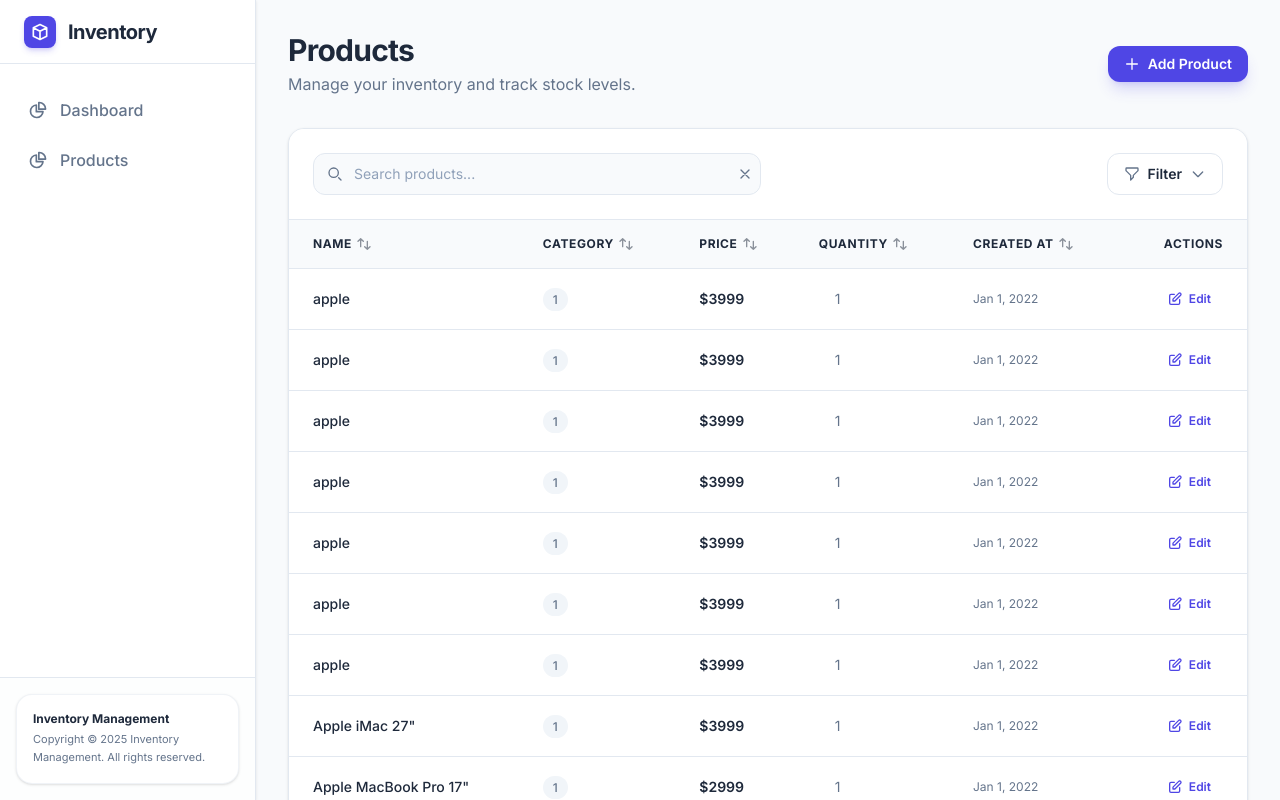
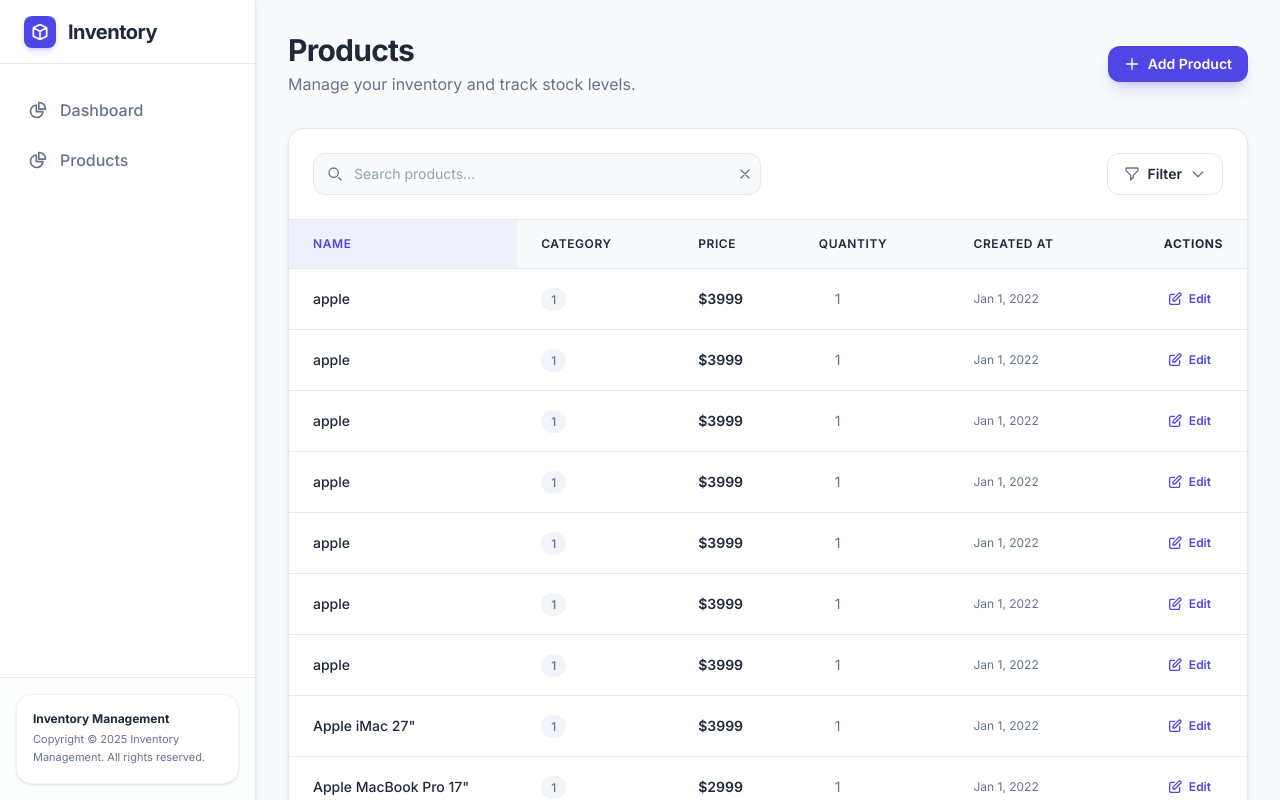
Before and after one commit to akfaqih3/inventory-management, an Angular app: page /dashboard in a window 1280 px wide. Shown: the top 800 px of the page. Built offline with nearby package versions, Linux system fonts and the light colour scheme.

Commit message:
enhance feedback of sorting

```diff
--- a/src/app/features/product/components/product-table/product-table.css
+++ b/src/app/features/product/components/product-table/product-table.css
@@ -0,0 +1,19 @@
+.sort-active {
+    background-color: color-mix(in srgb, var(--color-fg-brand), transparent 95%);
+}
+
+@keyframes fadeInZoom {
+    from {
+        opacity: 0;
+        transform: scale(0.8);
+    }
+
+    to {
+        opacity: 1;
+        transform: scale(1);
+    }
+}
+
+.animate-in {
+    animation: fadeInZoom 0.2s ease-out forwards;
+}
--- a/src/app/features/product/components/product-table/product-table.html
+++ b/src/app/features/product/components/product-table/product-table.html
@@ -4,10 +4,8 @@
       <app-product-table-search (searchOutput)="searchInputChanged($event)"></app-product-table-search>
     </div>
     <div class="w-full sm:w-auto flex items-center gap-4">
-      <app-product-table-filter [categories]="mockCategories"
-        (categorySelected)="selectCategory($event)"
-        [categoriesSelected]="categoriesSelected()"
-        ></app-product-table-filter>
+      <app-product-table-filter [categories]="mockCategories" (categorySelected)="selectCategory($event)"
+        [categoriesSelected]="categoriesSelected()"></app-product-table-filter>
     </div>
   </div>
 
@@ -17,13 +15,34 @@
         class="text-xs font-semibold text-heading uppercase tracking-wider bg-neutral-secondary-medium border-b border-default">
         <tr>
           @for(item of items; track $index) {
-          <th scope="col" class="px-6 py-4">
-            <div (click)="sortBy(item.label )" class="flex items-center gap-1 cursor-pointer hover:text-fg-brand transition-colors">
-              {{item.label}}
-              <svg class="w-4 h-4 opacity-50" fill="none" stroke="currentColor" viewBox="0 0 24 24">
-                <path stroke-linecap="round" stroke-linejoin="round" stroke-width="2"
-                  d="M7 16V4m0 0L3 8m4-4l4 4m6 0v12m0 0l4-4m-4 4l-4-4" />
-              </svg>
+          <th scope="col" class="px-6 py-4 transition-colors duration-200"
+            [class.sort-active]="activeSortBy() === item.key">
+            <div (click)="sortBy(item.key)"
+              class="flex items-center gap-2 cursor-pointer group select-none transition-all duration-200"
+              [class.text-fg-brand]="activeSortBy() === item.key">
+              <span class="font-semibold uppercase tracking-wider">{{item.label}}</span>
+
+              <div
+                class="flex flex-col items-center justify-center opacity-0 group-hover:opacity-100 transition-opacity duration-200"
+                [class.opacity-100]="activeSortBy() === item.key">
+                @if (activeSortBy() === item.key) {
+                @if (activeSortOrder() === 'asc') {
+                <svg class="w-3.5 h-3.5 text-fg-brand animate-in" fill="none" stroke="currentColor" viewBox="0 0 24 24">
+                  <path stroke-linecap="round" stroke-linejoin="round" stroke-width="2.5" d="M5 15l7-7 7 7" />
+                </svg>
+                } @else {
+                <svg class="w-3.5 h-3.5 text-fg-brand animate-in" fill="none" stroke="currentColor" viewBox="0 0 24 24">
+                  <path stroke-linecap="round" stroke-linejoin="round" stroke-width="2.5" d="M19 9l-7 7-7-7" />
+                </svg>
+                }
+                } @else {
+                <svg class="w-3.5 h-3.5 text-body/30 group-hover:text-body/50" fill="none" stroke="currentColor"
+                  viewBox="0 0 24 24">
+                  <path stroke-linecap="round" stroke-linejoin="round" stroke-width="2.5"
+                    d="M7 16V4m0 0L3 8m4-4l4 4m6 0v12m0 0l4-4m-4 4l-4-4" />
+                </svg>
+                }
+              </div>
             </div>
           </th>
           }
--- a/src/app/features/product/components/product-table/product-table.ts
+++ b/src/app/features/product/components/product-table/product-table.ts
@@ -9,6 +9,7 @@ import { ProductModel } from '../../models/product-model';
 
 interface ProductTableHeader {
   label: string;
+  key: keyof ProductModel;
 }
 
 @Component({
@@ -31,52 +32,60 @@ export class ProductTable {
 
   categoriesSelected = this._productStore.categoreisSelected;
 
+  activeSortBy = this._productStore.sortBy;
+  activeSortOrder = this._productStore.sortOrder;
+
   productEditable = output<ProductModel>();
 
 
   items: ProductTableHeader[] = [
     {
-      label: "Name"
+      label: "Name",
+      key: "name"
     },
     {
-      label: "category"
+      label: "category",
+      key: "categoryId"
     },
     {
-      label: "Price"
+      label: "Price",
+      key: "price"
     },
     {
-      label: "Quantity"
+      label: "Quantity",
+      key: "quantity"
     },
     {
-      label: "Created At"
+      label: "Created At",
+      key: "createdAt"
     }
   ]
 
   editProduct(productId: number) {
     const product = this._productStore.productEditable(productId);
-    if(product){
+    if (product) {
       this.productEditable.emit(product);
     }
   }
 
-  searchInputChanged(e:any){
+  searchInputChanged(e: any) {
     this._productStore.updateSearch(e);
   }
 
-  selectCategory(categoryId:number){
+  selectCategory(categoryId: number) {
     this._productStore.toggleCategory(categoryId);
   }
 
-  setPageSize(pageSize:number){
+  setPageSize(pageSize: number) {
     this._productStore.setPageSize(pageSize);
   }
 
-  setPageIndex(pageIndex:number){
+  setPageIndex(pageIndex: number) {
     this._productStore.setPage(pageIndex);
   }
 
-  sortBy(sortBy:string ){
-    this._productStore.updateSort(sortBy as keyof ProductModel);
+  sortBy(key: keyof ProductModel) {
+    this._productStore.updateSort(key);
   }
 
 }
--- a/src/app/features/product/store/product-store.ts
+++ b/src/app/features/product/store/product-store.ts
@@ -22,7 +22,7 @@ export class ProductStore {
   )
 
   constructor() {
-    effect( () => {
+    effect(() => {
       this._productService.saveState(this._state())
     })
   }
@@ -47,7 +47,17 @@ export class ProductStore {
     return categoriesSelected;
   })
 
-   productEditable(productId: number): ProductModel|undefined{
+  readonly sortBy = computed(() => {
+    const { sortBy } = this._state();
+    return sortBy;
+  })
+
+  readonly sortOrder = computed(() => {
+    const { sortOrder } = this._state();
+    return sortOrder;
+  })
+
+  productEditable(productId: number): ProductModel | undefined {
     return this._state().data.find(product => product.id === productId);
   }
 
@@ -62,15 +72,18 @@ export class ProductStore {
 
       return matchesCategory && matchesSearch;
     }).sort((a, b) => {
-      switch (sortBy.toLocaleLowerCase()) {
+      const order = sortOrder === "asc" ? 1 : -1;
+      switch (sortBy) {
         case "name":
-          return sortOrder === "asc" ? a.name.localeCompare(b.name) : b.name.localeCompare(a.name);
-        case "category":
-          return sortOrder === "asc" ? a.categoryId - b.categoryId : b.categoryId - a.categoryId;
+          return order * a.name.localeCompare(b.name);
+        case "categoryId":
+          return order * (a.categoryId - b.categoryId);
         case "price":
-          return sortOrder === "asc" ? a.price - b.price : b.price - a.price;
+          return order * (a.price - b.price);
         case "quantity":
-          return sortOrder === "asc" ? a.quantity - b.quantity : b.quantity - a.quantity;
+          return order * (a.quantity - b.quantity);
+        case "createdAt":
+          return order * (new Date(a.createdAt).getTime() - new Date(b.createdAt).getTime());
         default:
           return 0;
       }
@@ -81,7 +94,7 @@ export class ProductStore {
     this._state.update(state => ({ ...state, searchQuery: query }));
   }
 
-  updateSort(_sortBy: keyof ProductModel){
+  updateSort(_sortBy: keyof ProductModel) {
     this._state.update(
       state => (
         {
@@ -93,23 +106,23 @@ export class ProductStore {
     )
   }
 
-  setPage(page: number){
+  setPage(page: number) {
     this._state.update(state => ({ ...state, page }));
   }
 
-  addProduct(product: ProductModel){
+  addProduct(product: ProductModel) {
     this._state.update(state => ({ ...state, data: [...state.data, product] }));
   }
 
-  updateProduct(product: ProductModel){
+  updateProduct(product: ProductModel) {
     this._state.update(state => ({ ...state, data: state.data.map(p => p.id === product.id ? product : p) }));
   }
 
-  removeProduct(productId: number){
+  removeProduct(productId: number) {
     this._state.update(state => ({ ...state, data: state.data.filter(p => p.id !== productId) }));
   }
 
-  toggleCategory(categoryId: number){
+  toggleCategory(categoryId: number) {
     this._state.update(state => ({
       ...state,
       categoriesSelected: state.categoriesSelected.includes(categoryId)
@@ -118,19 +131,19 @@ export class ProductStore {
     }));
   }
 
-  clearCategories(){
+  clearCategories() {
     this._state.update(state => ({ ...state, categoriesSelected: [] }));
   }
 
-  clearSearch(){
+  clearSearch() {
     this._state.update(state => ({ ...state, searchQuery: "" }));
   }
 
-  setPageSize(pageSize: number){
+  setPageSize(pageSize: number) {
     this._state.update(state => ({ ...state, pageSize }));
   }
 
-  clear(){
+  clear() {
     this._state.update(() => ({
       data: [],
       searchQuery: "",
```
